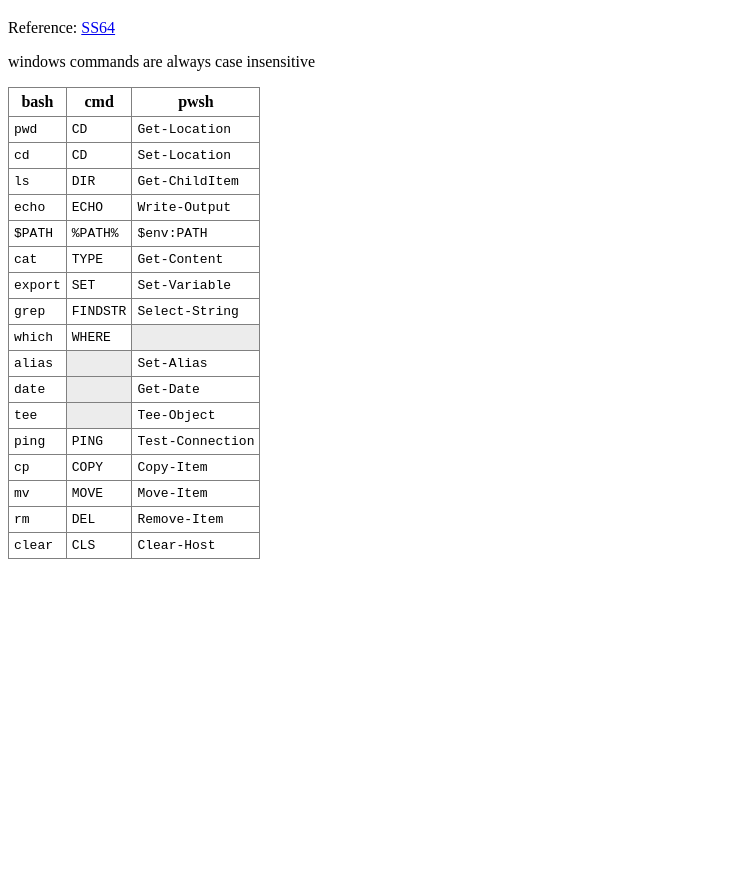
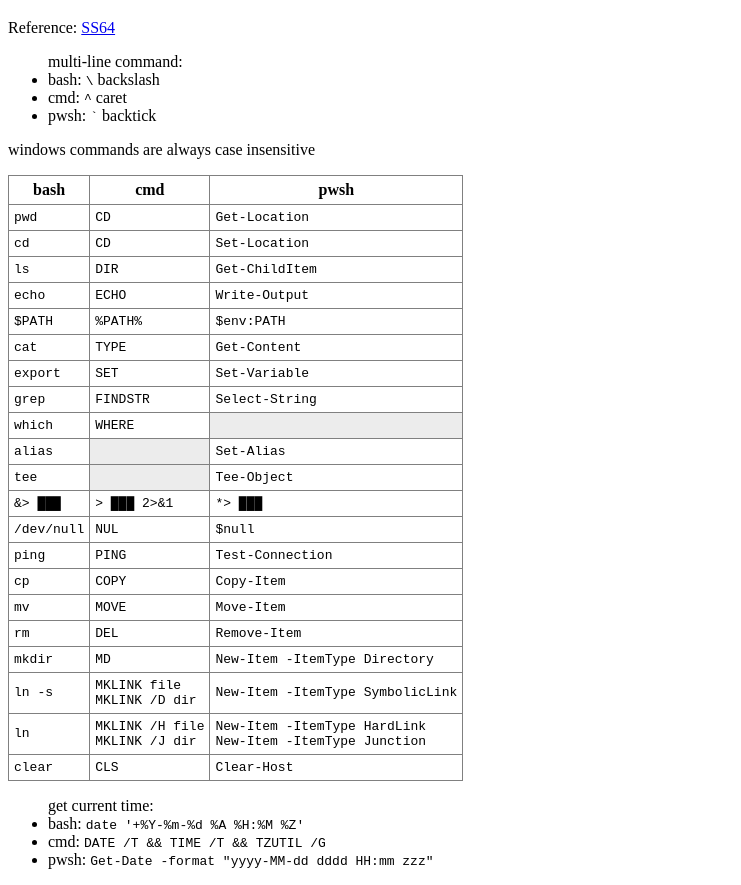
Before and after one commit to phineas-pta/my-ref-tables, a plain HTML site: page basic-cmd.html in a window 1280 px wide. Shown: the part 61-946 px from the top of the page, without its empty margins (0-741 px from the left). Before the commit the page ends 800 px from the top, so only its background shows below. Drawn offline with Linux system fonts and the light colour scheme.

Commit message:
Update basic-cmd.html

```diff
--- a/basic-cmd.html
+++ b/basic-cmd.html
@@ -15,6 +15,11 @@
 <body>
 	<h1>equivalence bash - command prompt - powershell</h1>
 	<p>Reference: <a target="_blank" rel="noreferrer" href="https://ss64.com/">SS64</a></p>
+	<ul>multi-line command:
+		<li>bash: <code>\</code> backslash</li>
+		<li>cmd: <code>^</code> caret</li>
+		<li>pwsh: <code>`</code> backtick</li>
+	</ul>
 	<p>windows commands are always case insensitive</p>
 	<table border="1" frame="box">
 		<thead><tr>
@@ -74,14 +79,19 @@
 				<td>Set-Alias</td>
 			</tr>
 			<tr>
-				<td>date</td>
-				<td class="table-na"></td>
-				<td>Get-Date</td>
-			</tr>
-			<tr>
 				<td>tee</td>
 				<td class="table-na"></td>
 				<td>Tee-Object</td>
+			</tr>
+			<tr>
+				<td>&amp;&gt; ███</td>
+				<td>&gt; ███ 2&gt;&amp;1</td>
+				<td>*&gt; ███</td>
+			</tr>
+			<tr>
+				<td>/dev/null</td>
+				<td>NUL</td>
+				<td>$null</td>
 			</tr>
 			<tr>
 				<td>ping</td>
@@ -104,11 +114,31 @@
 				<td>Remove-Item</td>
 			</tr>
 			<tr>
+				<td>mkdir</td>
+				<td>MD</td>
+				<td>New-Item -ItemType Directory</td>
+			</tr>
+			<tr>
+				<td>ln -s</td>
+				<td>MKLINK file<br />MKLINK /D dir</td>
+				<td>New-Item -ItemType SymbolicLink</td>
+			</tr>
+			<tr>
+				<td>ln</td>
+				<td>MKLINK /H file<br />MKLINK /J dir</td>
+				<td>New-Item -ItemType HardLink<br />New-Item -ItemType Junction</td>
+			</tr>
+			<tr>
 				<td>clear</td>
 				<td>CLS</td>
 				<td>Clear-Host</td>
 			</tr>
 		</tbody>
 	</table>
+	<ul>get current time:
+		<li>bash: <code>date '+%Y-%m-%d %A %H:%M %Z'</code></li>
+		<li>cmd: <code>DATE /T && TIME /T && TZUTIL /G</code></li>
+		<li>pwsh: <code>Get-Date -format "yyyy-MM-dd dddd HH:mm zzz"</code></li>
+	</ul>
 </body>
 </html>
```
